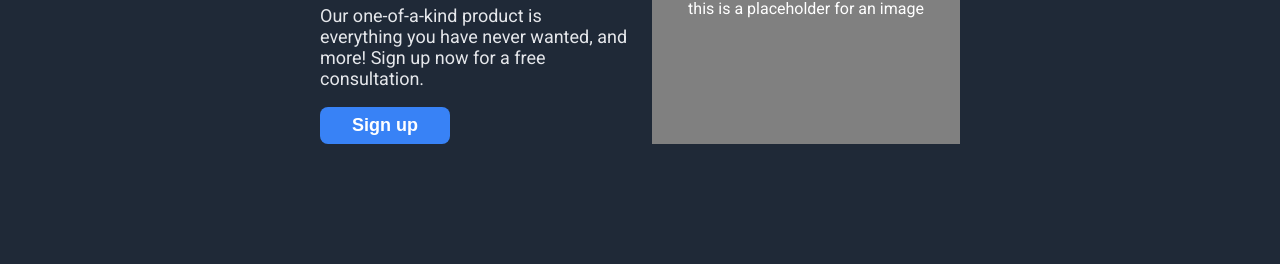
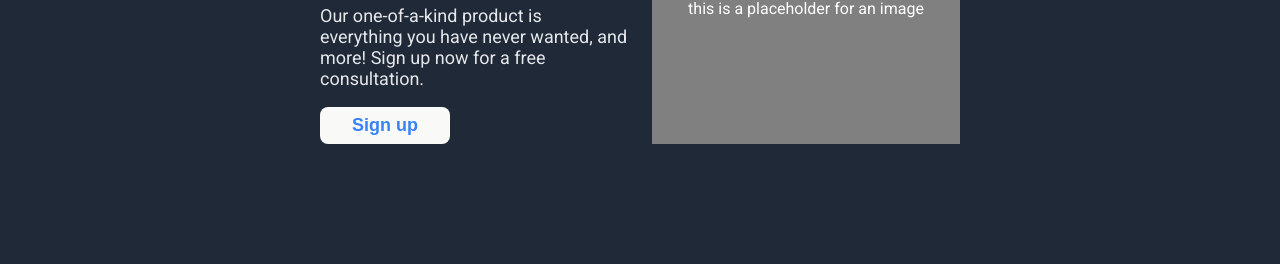
Before and after one commit to VoxxSidus/landing-page, a plain HTML site: page index.html in a window 1280 px wide. In both pictures the pointer is over the button 385 px from the left and 424 px from the top of the page. Shown: the part 299-577 px from the top of the page. Drawn offline with Linux system fonts and the light colour scheme.

Commit message:
Style signup button and CTA

```diff
--- a/style.css
+++ b/style.css
@@ -94,7 +94,12 @@ h2 {
     padding: 8px 32px;
     border-radius: 8px;
     border: none;
-    color: white;
+    color: #F9FAF8;
+}
+
+.signup:hover {
+    background-color: #F9FAF8;
+    color: #3882F6;
 }
 
 .info-header {
@@ -157,6 +162,7 @@ h2 {
     background-color: #3882F6;
     border-radius: 8px;
     padding: 36px 96px;
+    box-shadow: 4px 4px 12px rgb(0, 0, 0);
 }
 
 .cta-header {
```
